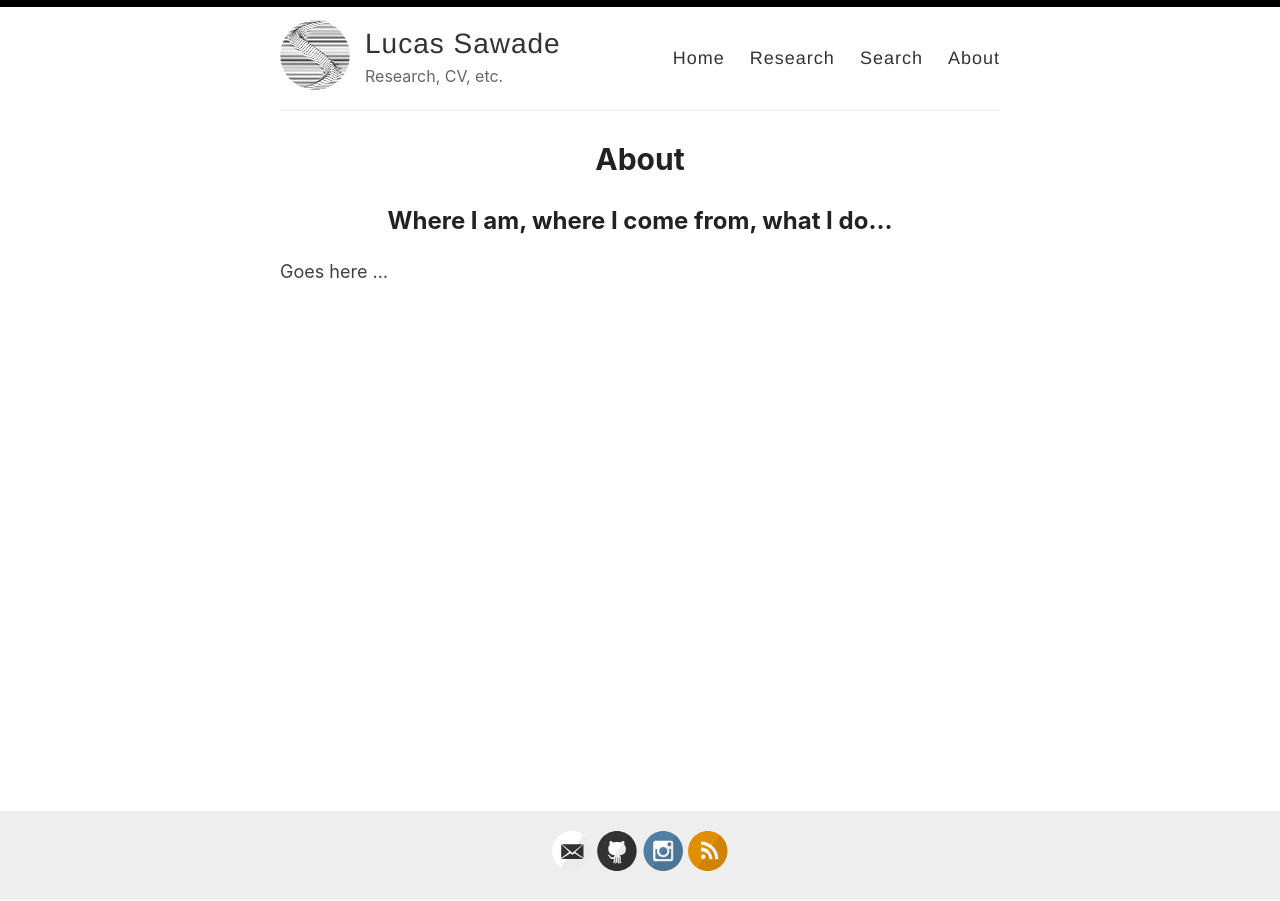
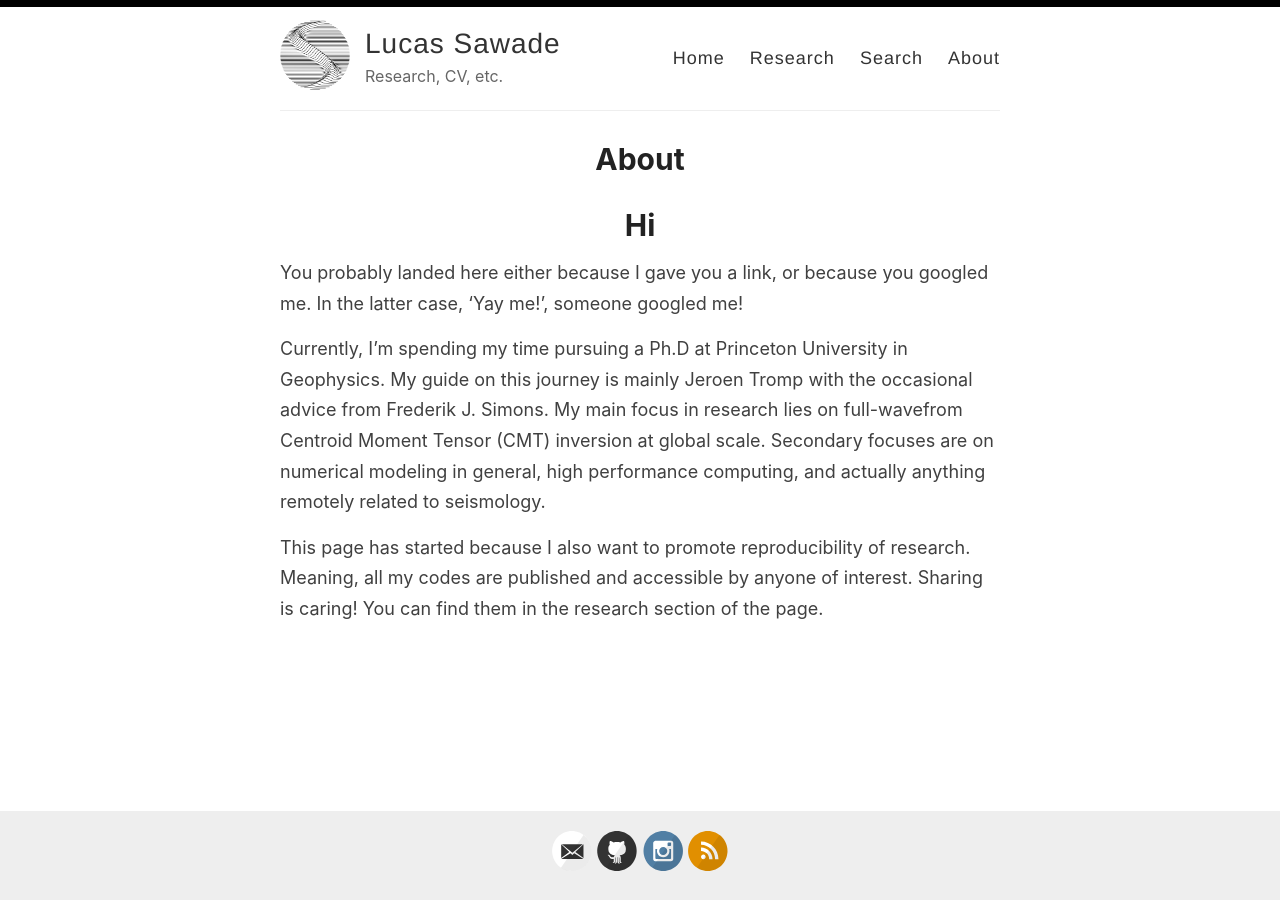
Before and after one commit to lsawade/lsawade.github.io, a Jekyll site: the page built from _pages/about.md, in a window 1280 px wide. Built offline with Jekyll 4.4.1, drawn with Linux system fonts in a browser that asks for light colours.

Commit message:
Updated pages

```diff
--- a/_pages/about.md
+++ b/_pages/about.md
@@ -4,6 +4,19 @@ title: About
 permalink: /about/
 ---
 
-## Where I am, where I come from, what I do...
+# Hi
 
-Goes here ...
+You probably landed here either because I gave you a link, or because you
+googled me. In the latter case, 'Yay me!', someone googled me!
+
+Currently, I'm spending my time pursuing a Ph.D at Princeton University in
+Geophysics. My guide on this journey is mainly Jeroen Tromp with the occasional
+advice from Frederik J. Simons. My main focus in research lies on
+full-wavefrom Centroid Moment Tensor (CMT) inversion at global scale. Secondary
+focuses are on numerical modeling in general, high performance computing, and
+actually anything remotely related to seismology.
+
+This page has started because I also want to promote reproducibility of
+research. Meaning, all my codes are published and accessible by anyone of
+interest. Sharing is caring! You can find them in the research section of the
+page.
```
Also changed, not shown: _pages/research.md (+9 -1 lines).
